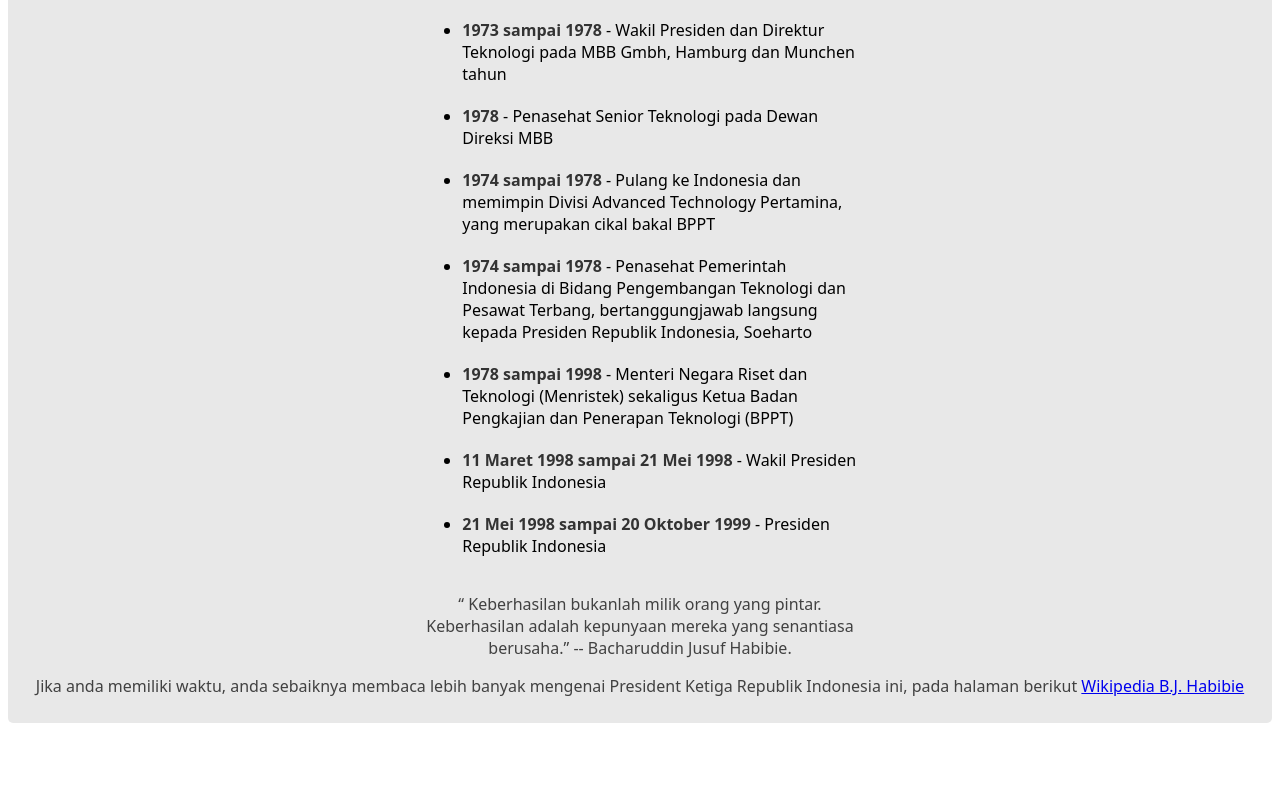
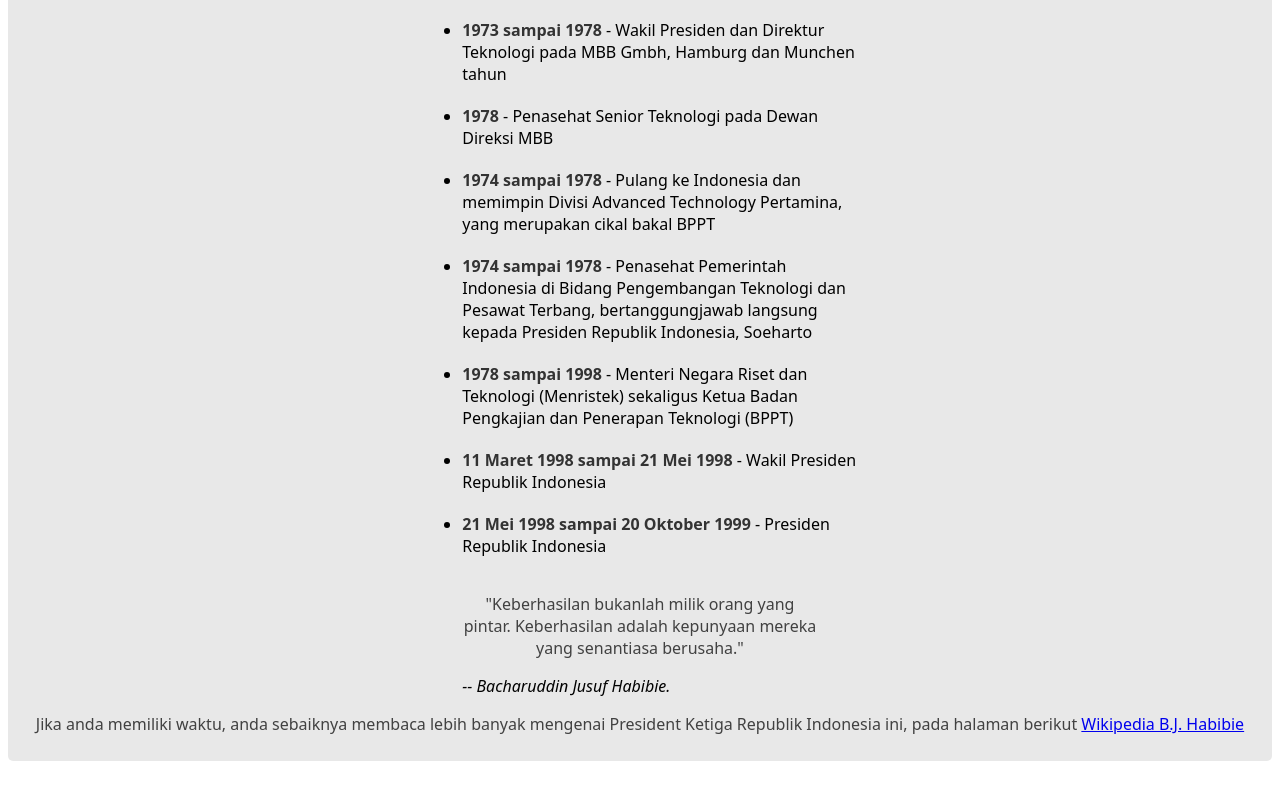
Before and after one commit to Abaljerind/tribute-page, a plain HTML site: page index.html in a window 1280 px wide. Shown: the part 1573-2364 px from the top of the page. Before the commit the page ends 2326 px from the top, so only its background shows below. Drawn offline with Linux system fonts and the light colour scheme.

Commit message:
fix blockquote & its content

```diff
--- a/index.html
+++ b/index.html
@@ -99,13 +99,13 @@
           </li>
         </ul>
 
-        <p class="blockquotes">
-          <q class="quotes">
-            Keberhasilan bukanlah milik orang yang pintar. Keberhasilan adalah
-            kepunyaan mereka yang senantiasa berusaha.</q
-          >
-          -- Bacharuddin Jusuf Habibie.
-        </p>
+        <blockquote>
+          <p>
+            "Keberhasilan bukanlah milik orang yang pintar. Keberhasilan adalah
+            kepunyaan mereka yang senantiasa berusaha."
+          </p>
+          <cite>-- Bacharuddin Jusuf Habibie.</cite>
+        </blockquote>
       </div>
 
       <div id="tribute-link">
```
